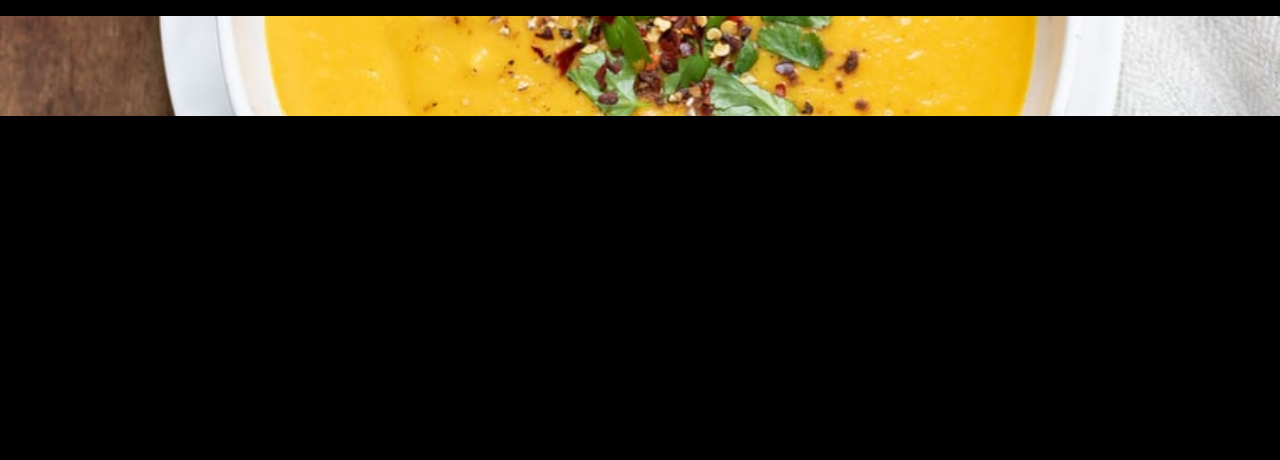
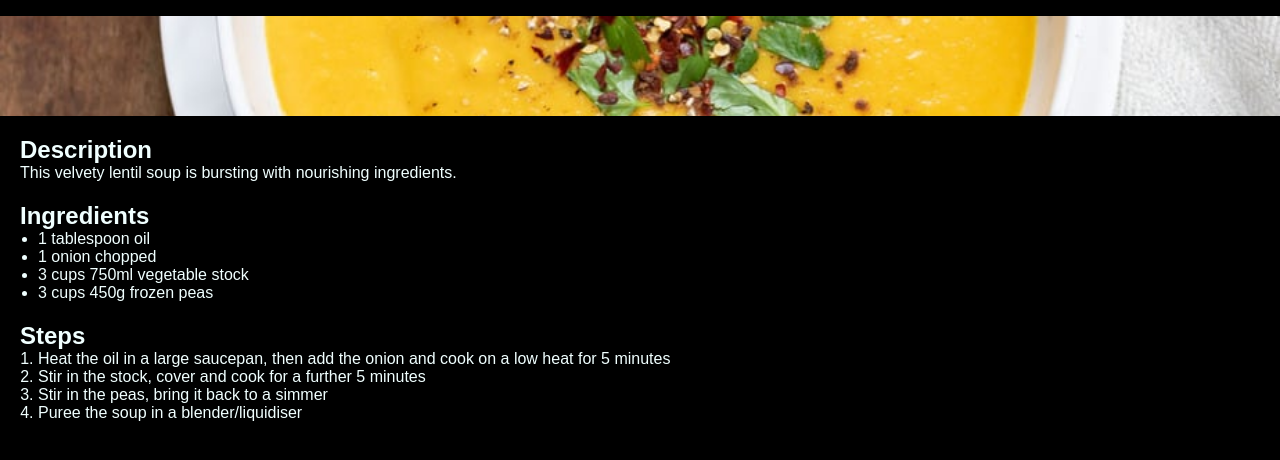
Before and after one commit to ashLuchowa/odin-recipes, a plain HTML site: page recipes/soup.html in a window 1280 px wide. Shown: the part 184-644 px from the top of the page. Drawn offline with Linux system fonts and the light colour scheme.

Commit message:
Fix links

```diff
--- a/css/style.css
+++ b/css/style.css
@@ -48,6 +48,31 @@ h1 {
     color: azure;
 }
 
+.third-container {
+    background-color: black;
+    color: azure;
+    display: flex;
+    flex-direction: column;
+    height: 20vh;
+    padding: 20px;
+}
+
+.third-container h1 {
+    font-size: 50px;
+    margin-bottom: 20px;
+}
+
+.third-container p {
+    margin-bottom: 20px;
+}
+
+.third-container ul {
+    margin: 0px 0px 20px 18px;
+}
+
+.third-container ol {
+    margin: 0px 0px 20px 18px;
+}
 
 /*************** Chicken Page ***************/
 .chicken-img {
```
Also changed, not shown: index.html (+1 -3 lines).
